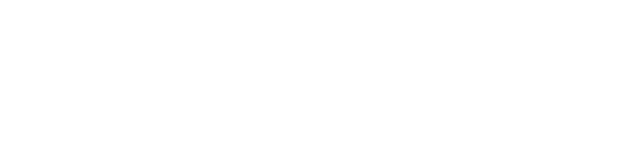
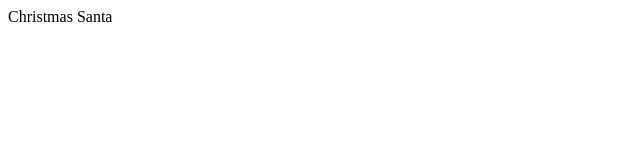
Before and after one commit to TechByKen/christmas-santa-animation, a plain HTML site: page index.html in a window 1280 px wide. Shown: the whole page, without its empty margins (0-640 px from the left). Drawn offline with Linux system fonts and the light colour scheme.

Commit message:
Added span element

```diff
--- a/index.html
+++ b/index.html
@@ -7,7 +7,7 @@
     <title>Christmas Santa Animation</title>
   </head>
   <body>
-    <span></span>
+    <span>Christmas Santa</span>
     <script src="script.js"></script>
   </body>
 </html>
```
